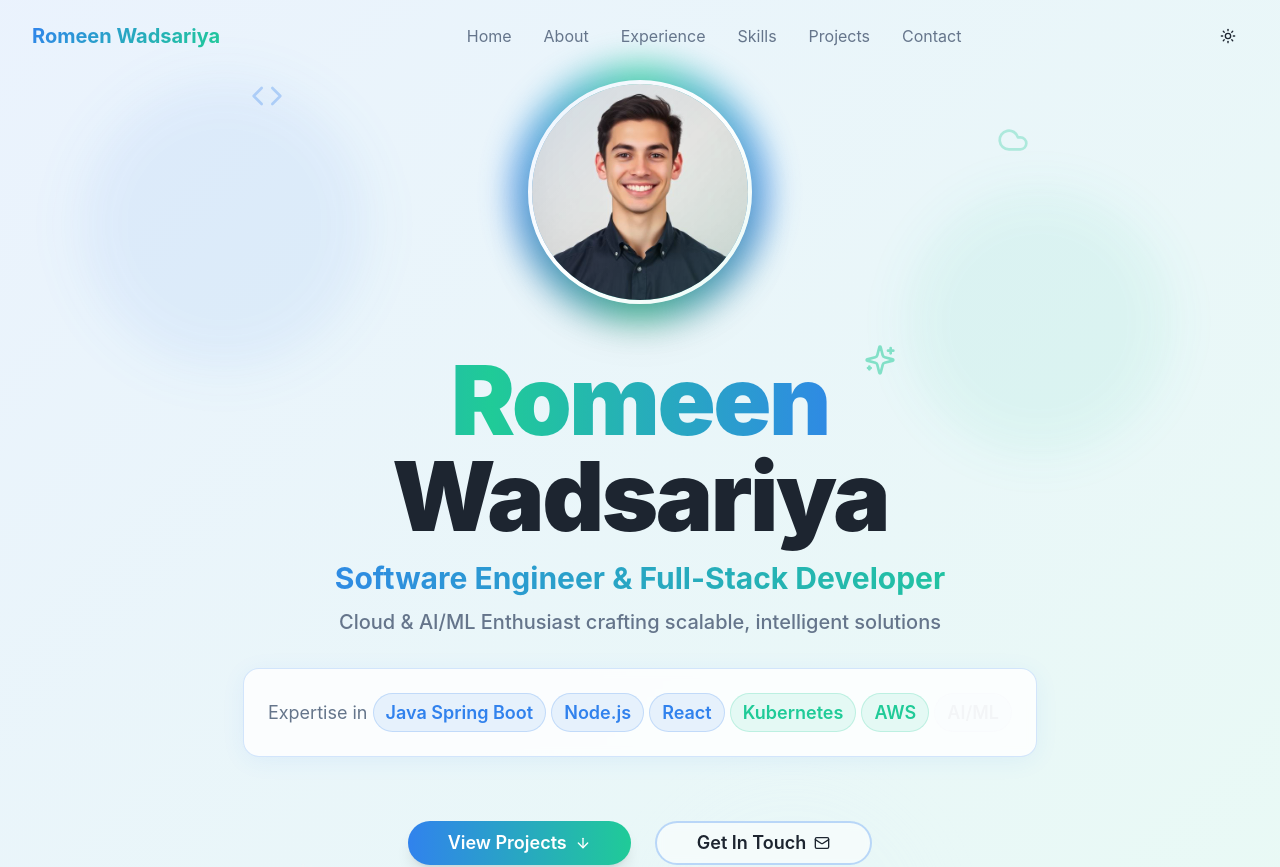
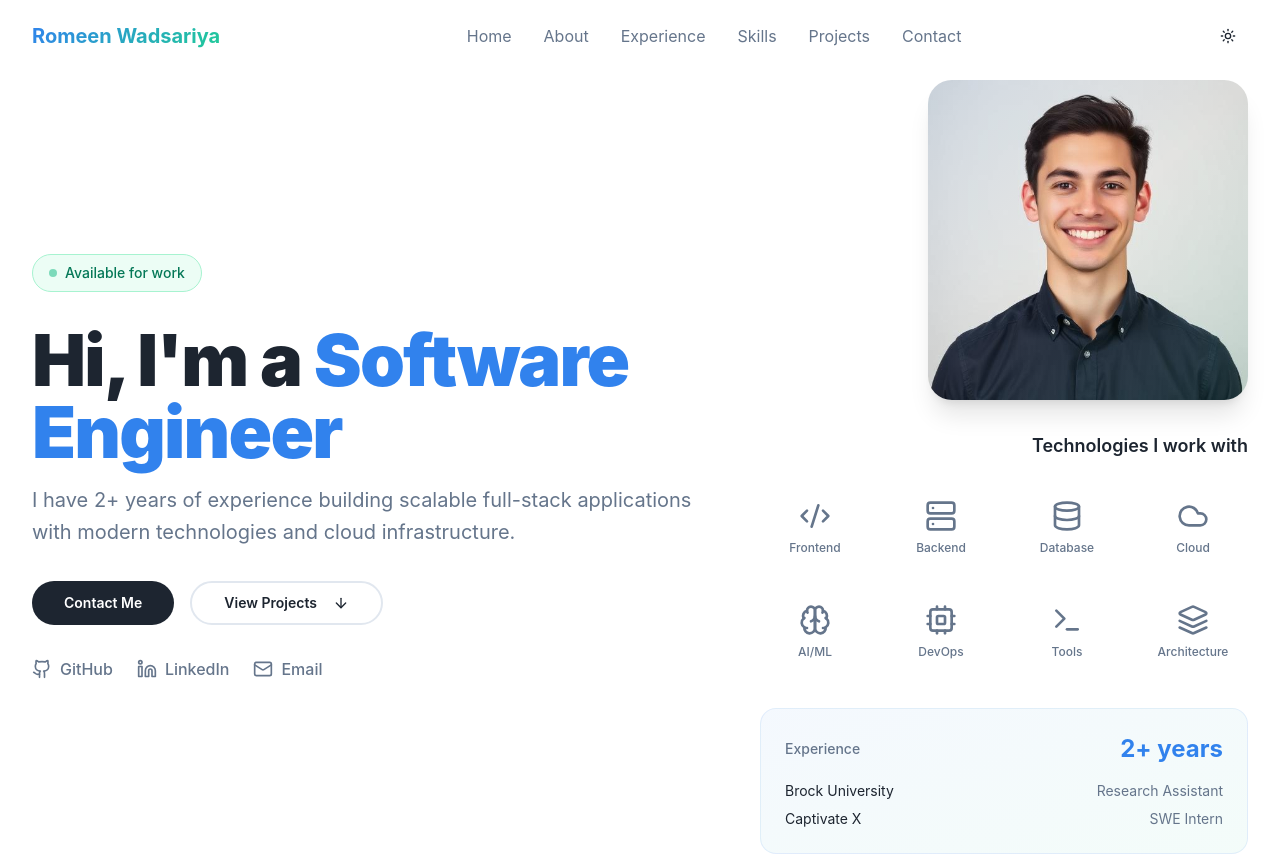
Before and after one commit to Rwadsariya/romeen-portfolio, a React (Vite) app: page / in a window 1280 px wide. Shown: the top 867 px of the page. Built offline with nearby package versions, Linux system fonts and the light colour scheme.

Commit message:
Add technology icons
Add technology icons to the website with a grid layout and minimal animations.

```diff
--- a/src/components/Hero.tsx
+++ b/src/components/Hero.tsx
@@ -1,5 +1,5 @@
 import { Button } from "@/components/ui/button"
-import { ArrowDown, Github, Linkedin, Mail, Sparkles, Code, Cloud } from "lucide-react"
+import { ArrowDown, Github, Linkedin, Mail, Code2, Database, Server, Brain, Cloud, Cpu, Terminal, Layers } from "lucide-react"
 import profilePhoto from "@/assets/profile-photo.jpg"
 
 export function Hero() {
@@ -8,162 +8,154 @@ export function Hero() {
     element?.scrollIntoView({ behavior: "smooth" })
   }
 
+  const techIcons = [
+    { icon: Code2, name: "Frontend", delay: "0s" },
+    { icon: Server, name: "Backend", delay: "0.2s" },
+    { icon: Database, name: "Database", delay: "0.4s" },
+    { icon: Cloud, name: "Cloud", delay: "0.6s" },
+    { icon: Brain, name: "AI/ML", delay: "0.8s" },
+    { icon: Cpu, name: "DevOps", delay: "1s" },
+    { icon: Terminal, name: "Tools", delay: "1.2s" },
+    { icon: Layers, name: "Architecture", delay: "1.4s" }
+  ]
+
   return (
-    <section id="home" className="min-h-screen flex items-center justify-center relative overflow-hidden">
-      {/* Animated Background */}
-      <div className="absolute inset-0">
-        <div className="absolute inset-0 hero-gradient opacity-10"></div>
-        <div className="absolute top-20 left-20 w-72 h-72 bg-primary/10 rounded-full mix-blend-multiply filter blur-xl opacity-70 animate-blob"></div>
-        <div className="absolute top-40 right-20 w-72 h-72 bg-accent/10 rounded-full mix-blend-multiply filter blur-xl opacity-70 animate-blob animation-delay-2000"></div>
-        <div className="absolute -bottom-8 left-1/2 w-72 h-72 bg-secondary/10 rounded-full mix-blend-multiply filter blur-xl opacity-70 animate-blob animation-delay-4000"></div>
-      </div>
+    <section id="home" className="min-h-screen py-20 px-4 sm:px-6 lg:px-8">
+      <div className="max-w-7xl mx-auto">
+        {/* Grid Layout */}
+        <div className="grid grid-cols-1 lg:grid-cols-12 gap-8 items-center">
 
-      <div className="max-w-7xl mx-auto px-4 sm:px-6 lg:px-8 py-20 relative z-10">
-        <div className="text-center">
-          {/* Floating Icons */}
-          <div className="absolute top-20 left-10 animate-float animation-delay-1000">
-            <Code className="h-8 w-8 text-primary/30" />
-          </div>
-          <div className="absolute top-32 right-10 animate-float animation-delay-2000">
-            <Cloud className="h-8 w-8 text-accent/30" />
-          </div>
-          <div className="absolute bottom-40 left-20 animate-float animation-delay-3000">
-            <Sparkles className="h-6 w-6 text-secondary/30" />
-          </div>
-
-          {/* Profile Photo with enhanced effects */}
-          <div className="mb-12 flex justify-center animate-scale-in">
-            <div className="relative group">
-              <div className="absolute -inset-4 bg-gradient-to-r from-primary via-accent to-primary rounded-full blur-lg opacity-75 group-hover:opacity-100 transition duration-1000 group-hover:duration-200 animate-pulse"></div>
-              <div className="relative">
-                <img
-                  src={profilePhoto}
-                  alt="Romeen Wadsariya"
-                  className="w-56 h-56 rounded-full object-cover border-4 border-background shadow-2xl hover:scale-105 transition-transform duration-500"
-                />
-                <div className="absolute inset-0 rounded-full bg-gradient-to-br from-primary/20 via-transparent to-accent/20 animate-pulse"></div>
-              </div>
-            </div>
-          </div>
-
-          {/* Main Content with staggered animations */}
-          <div className="space-y-8">
-            <div className="space-y-4 animate-fade-in">
-              <div className="relative inline-block">
-                <h1 className="text-6xl md:text-8xl font-black tracking-tight leading-none">
-                  <span className="bg-gradient-to-r from-primary via-accent to-primary bg-clip-text text-transparent animate-gradient-x">
-                    Romeen
-                  </span>
-                  <br />
-                  <span className="text-foreground">Wadsariya</span>
-                </h1>
-                <div className="absolute -top-2 -right-2 animate-pulse">
-                  <Sparkles className="h-8 w-8 text-accent" />
-                </div>
-              </div>
-
-              <div className="space-y-3 animate-slide-up animation-delay-300">
-                <p className="text-2xl md:text-3xl font-bold bg-gradient-to-r from-primary to-accent bg-clip-text text-transparent">
-                  Software Engineer & Full-Stack Developer
-                </p>
-                <p className="text-xl text-muted-foreground font-medium max-w-3xl mx-auto">
-                  Cloud & AI/ML Enthusiast crafting scalable, intelligent solutions
-                </p>
+          {/* Left Column - Main Content */}
+          <div className="lg:col-span-7 space-y-8">
+            {/* Status Badge */}
+            <div className="animate-fade-in">
+              <div className="inline-flex items-center gap-2 px-4 py-2 rounded-full bg-emerald-50 dark:bg-emerald-900/20 border border-emerald-200 dark:border-emerald-800">
+                <div className="w-2 h-2 bg-emerald-500 rounded-full animate-pulse"></div>
+                <span className="text-sm font-medium text-emerald-700 dark:text-emerald-300">Available for work</span>
               </div>
             </div>
 
-            {/* Enhanced Tech Stack Display */}
-            <div className="max-w-5xl mx-auto animate-fade-in animation-delay-600">
-              <div className="glass-card p-6 rounded-2xl border border-primary/20">
-                <p className="text-lg text-muted-foreground leading-relaxed">
-                  Expertise in{" "}
-                  <span className="inline-flex items-center gap-1 px-3 py-1 rounded-full bg-primary/10 text-primary font-semibold border border-primary/20 hover:bg-primary/20 transition-colors">
-                    Java Spring Boot
-                  </span>{" "}
-                  <span className="inline-flex items-center gap-1 px-3 py-1 rounded-full bg-primary/10 text-primary font-semibold border border-primary/20 hover:bg-primary/20 transition-colors">
-                    Node.js
-                  </span>{" "}
-                  <span className="inline-flex items-center gap-1 px-3 py-1 rounded-full bg-primary/10 text-primary font-semibold border border-primary/20 hover:bg-primary/20 transition-colors">
-                    React
-                  </span>{" "}
-                  <span className="inline-flex items-center gap-1 px-3 py-1 rounded-full bg-accent/10 text-accent font-semibold border border-accent/20 hover:bg-accent/20 transition-colors">
-                    Kubernetes
-                  </span>{" "}
-                  <span className="inline-flex items-center gap-1 px-3 py-1 rounded-full bg-accent/10 text-accent font-semibold border border-accent/20 hover:bg-accent/20 transition-colors">
-                    AWS
-                  </span>{" "}
-                  <span className="inline-flex items-center gap-1 px-3 py-1 rounded-full bg-secondary/10 text-secondary font-semibold border border-secondary/20 hover:bg-secondary/20 transition-colors">
-                    AI/ML
-                  </span>
-                </p>
-              </div>
+            {/* Main Heading */}
+            <div className="space-y-4 animate-slide-up animation-delay-300">
+              <h1 className="text-5xl lg:text-7xl font-black tracking-tight">
+                Hi, I'm a{" "}
+                <span className="text-primary">Software</span>
+                <br />
+                <span className="text-primary">Engineer</span>
+              </h1>
+              <p className="text-xl text-muted-foreground max-w-2xl leading-relaxed">
+                I have 2+ years of experience building scalable full-stack applications
+                with modern technologies and cloud infrastructure.
+              </p>
             </div>
 
-            {/* Enhanced CTA Buttons */}
-            <div className="flex flex-col sm:flex-row gap-6 justify-center items-center pt-8 animate-slide-up animation-delay-900">
+            {/* CTA Buttons */}
+            <div className="flex flex-col sm:flex-row gap-4 animate-slide-up animation-delay-600">
               <Button
                 size="lg"
-                onClick={() => handleScroll("#projects")}
-                className="group relative overflow-hidden bg-gradient-to-r from-primary to-accent hover:from-primary/90 hover:to-accent/90 text-white font-semibold rounded-full px-10 py-4 text-lg shadow-lg hover:shadow-2xl transition-all duration-300 transform hover:scale-105"
+                onClick={() => handleScroll("#contact")}
+                className="bg-foreground text-background hover:bg-foreground/90 rounded-full px-8 font-semibold"
               >
-                <span className="relative z-10 flex items-center">
-                  View Projects
-                  <ArrowDown className="ml-2 h-5 w-5 group-hover:translate-y-1 transition-transform duration-300" />
-                </span>
-                <div className="absolute inset-0 bg-gradient-to-r from-accent to-primary opacity-0 group-hover:opacity-100 transition-opacity duration-300"></div>
+                Contact Me
               </Button>
-
               <Button
                 variant="outline"
                 size="lg"
-                onClick={() => handleScroll("#contact")}
-                className="group relative border-2 border-primary/30 hover:border-primary text-foreground hover:text-primary font-semibold rounded-full px-10 py-4 text-lg backdrop-blur-sm bg-background/50 hover:bg-primary/5 transition-all duration-300 transform hover:scale-105"
+                onClick={() => handleScroll("#projects")}
+                className="rounded-full px-8 font-semibold border-2"
               >
-                <span className="flex items-center">
-                  Get In Touch
-                  <Mail className="ml-2 h-5 w-5 group-hover:rotate-12 transition-transform duration-300" />
-                </span>
+                View Projects
+                <ArrowDown className="ml-2 h-4 w-4" />
               </Button>
             </div>
 
-            {/* Enhanced Social Links */}
-            <div className="flex justify-center items-center gap-8 pt-8 animate-fade-in animation-delay-1200">
+            {/* Social Links */}
+            <div className="flex gap-6 animate-fade-in animation-delay-900">
               <a
                 href="https://github.com/Rwadsariya"
                 target="_blank"
                 rel="noopener noreferrer"
-                className="group relative p-3 rounded-full bg-background/50 backdrop-blur-sm border border-primary/20 hover:border-primary/40 transition-all duration-300 hover:scale-110 hover:shadow-lg"
+                className="flex items-center gap-2 text-muted-foreground hover:text-foreground transition-colors"
               >
-                <Github className="h-6 w-6 text-muted-foreground group-hover:text-foreground transition-colors duration-300" />
-                <div className="absolute inset-0 rounded-full bg-primary/10 opacity-0 group-hover:opacity-100 transition-opacity duration-300"></div>
+                <Github className="h-5 w-5" />
+                <span className="font-medium">GitHub</span>
               </a>
               <a
                 href="https://www.linkedin.com/in/romeen-wadsariya-607348249/"
                 target="_blank"
                 rel="noopener noreferrer"
-                className="group relative p-3 rounded-full bg-background/50 backdrop-blur-sm border border-accent/20 hover:border-accent/40 transition-all duration-300 hover:scale-110 hover:shadow-lg"
+                className="flex items-center gap-2 text-muted-foreground hover:text-foreground transition-colors"
               >
-                <Linkedin className="h-6 w-6 text-muted-foreground group-hover:text-foreground transition-colors duration-300" />
-                <div className="absolute inset-0 rounded-full bg-accent/10 opacity-0 group-hover:opacity-100 transition-opacity duration-300"></div>
+                <Linkedin className="h-5 w-5" />
+                <span className="font-medium">LinkedIn</span>
               </a>
               <a
                 href="mailto:rominwadsariya@gmail.com"
-                className="group relative p-3 rounded-full bg-background/50 backdrop-blur-sm border border-secondary/20 hover:border-secondary/40 transition-all duration-300 hover:scale-110 hover:shadow-lg"
+                className="flex items-center gap-2 text-muted-foreground hover:text-foreground transition-colors"
               >
-                <Mail className="h-6 w-6 text-muted-foreground group-hover:text-foreground transition-colors duration-300" />
-                <div className="absolute inset-0 rounded-full bg-secondary/10 opacity-0 group-hover:opacity-100 transition-opacity duration-300"></div>
+                <Mail className="h-5 w-5" />
+                <span className="font-medium">Email</span>
               </a>
             </div>
           </div>
-        </div>
-      </div>
 
-      {/* Enhanced Scroll Indicator */}
-      <div className="absolute bottom-8 left-1/2 transform -translate-x-1/2 animate-bounce">
-        <div className="flex flex-col items-center space-y-2">
-          <span className="text-sm text-muted-foreground font-medium">Scroll to explore</span>
-          <div className="p-2 rounded-full border border-primary/30 bg-background/50 backdrop-blur-sm">
-            <ArrowDown className="h-5 w-5 text-primary animate-pulse" />
+          {/* Right Column - Profile & Tech Grid */}
+          <div className="lg:col-span-5 space-y-8">
+
+            {/* Profile Photo */}
+            <div className="flex justify-center lg:justify-end animate-scale-in animation-delay-300">
+              <div className="relative">
+                <img
+                  src={profilePhoto}
+                  alt="Romeen Wadsariya"
+                  className="w-80 h-80 object-cover rounded-3xl shadow-xl"
+                />
+                <div className="absolute inset-0 rounded-3xl bg-gradient-to-br from-primary/10 via-transparent to-accent/10"></div>
+              </div>
+            </div>
+
+            {/* Tech Stack Grid */}
+            <div className="animate-fade-in animation-delay-600">
+              <h3 className="text-lg font-semibold mb-6 text-center lg:text-right">Technologies I work with</h3>
+              <div className="grid grid-cols-4 gap-4">
+                {techIcons.map(({ icon: Icon, name, delay }, index) => (
+                  <div
+                    key={name}
+                    className="group relative p-4 rounded-2xl bg-card hover:bg-accent/50 transition-all duration-300 cursor-pointer hover:scale-105"
+                    style={{ animationDelay: delay }}
+                  >
+                    <div className="animate-fade-in">
+                      <Icon className="h-8 w-8 text-muted-foreground group-hover:text-primary transition-colors duration-300 mx-auto" />
+                      <p className="text-xs font-medium mt-2 text-center text-muted-foreground group-hover:text-foreground transition-colors">
+                        {name}
+                      </p>
+                    </div>
+                  </div>
+                ))}
+              </div>
+            </div>
+
+            {/* Experience Summary Card */}
+            <div className="animate-slide-up animation-delay-900">
+              <div className="p-6 rounded-2xl bg-gradient-to-br from-primary/5 to-accent/5 border border-primary/10">
+                <div className="space-y-4">
+                  <div className="flex items-center justify-between">
+                    <span className="text-sm font-medium text-muted-foreground">Experience</span>
+                    <span className="text-2xl font-bold text-primary">2+ years</span>
+                  </div>
+                  <div className="space-y-2">
+                    <div className="flex justify-between text-sm">
+                      <span>Brock University</span>
+                      <span className="text-muted-foreground">Research Assistant</span>
+                    </div>
+                    <div className="flex justify-between text-sm">
+                      <span>Captivate X</span>
+                      <span className="text-muted-foreground">SWE Intern</span>
+                    </div>
+                  </div>
+                </div>
+              </div>
+            </div>
           </div>
         </div>
       </div>
```
